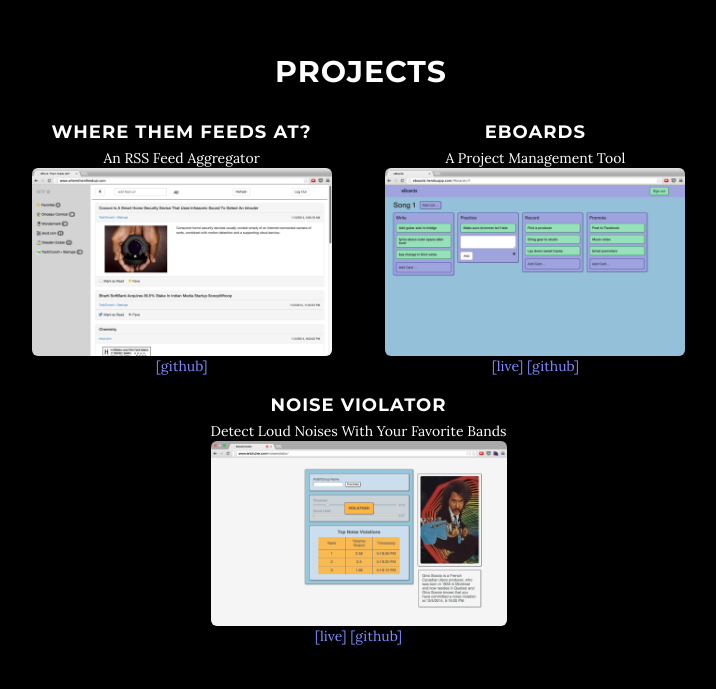
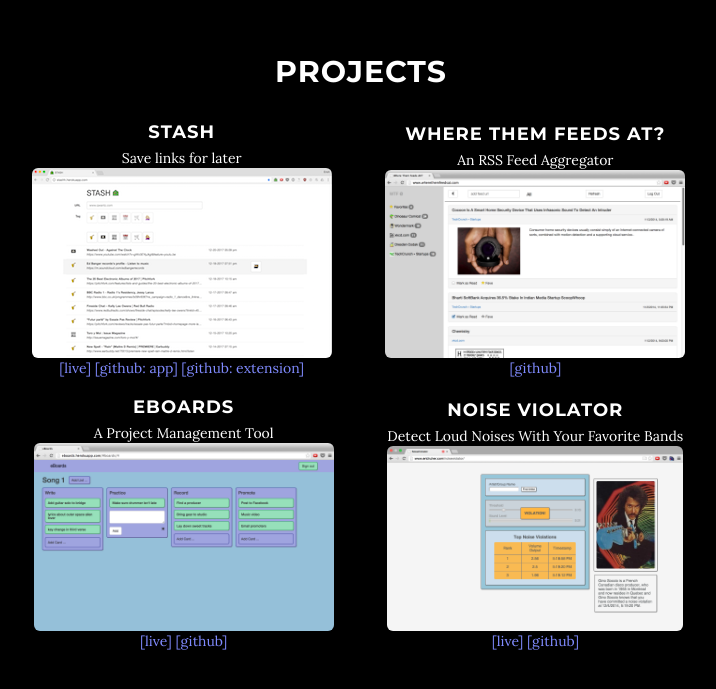
Before and after one commit to ejuher/ejuher.github.io, a plain HTML site: page index.html in a window 1280 px wide. Shown: the part 1535-2224 px from the top of the page, without its empty margins (279-995 px from the left). Drawn offline with Linux system fonts and the light colour scheme.

Commit message:
add stash to projects

```diff
--- a/index.html
+++ b/index.html
@@ -120,6 +120,14 @@
             <div class="col-lg-8 col-lg-offset-2">
                 <ul class="list-inline banner-social-buttons">
                     <li class="project-li">
+                        <h4 class="project-title">Stash</h4>
+                        Save links for later
+                        <a href="https://stashh.herokuapp.com/"><img class="screenshot" src="img/stash.png"></a>
+                        <a class="project-link" href="https://stashh.herokuapp.com/">[live]</a>
+                        <a class="project-link" href="https://github.com/ejuher/stash-app">[github: app]</a>
+                        <a class="project-link" href="https://github.com/ejuher/stash-extension">[github: extension]</a>
+                    </li>
+                    <li class="project-li">
                         <h4 class="project-title">Where Them Feeds At?</h4>
                         An RSS Feed Aggregator
                         <a href="http://www.wherethemfeedsat.com"><img class="screenshot" src="img/wtf_at.png"></a>
```
Also changed, not shown: img/stash.png (added).
